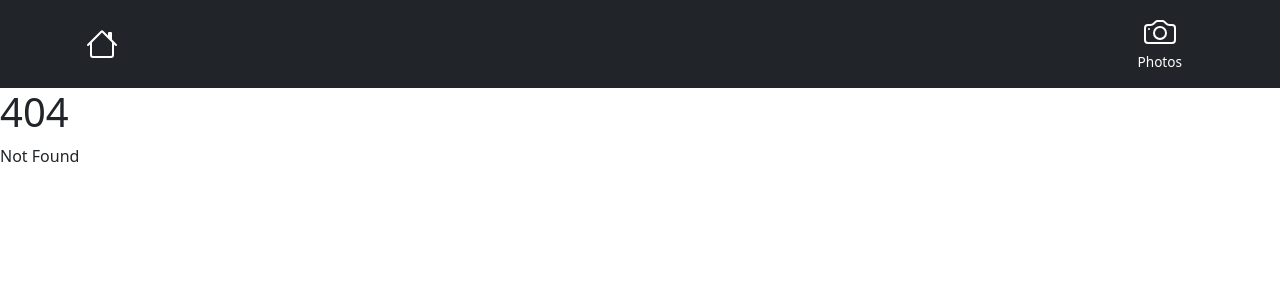
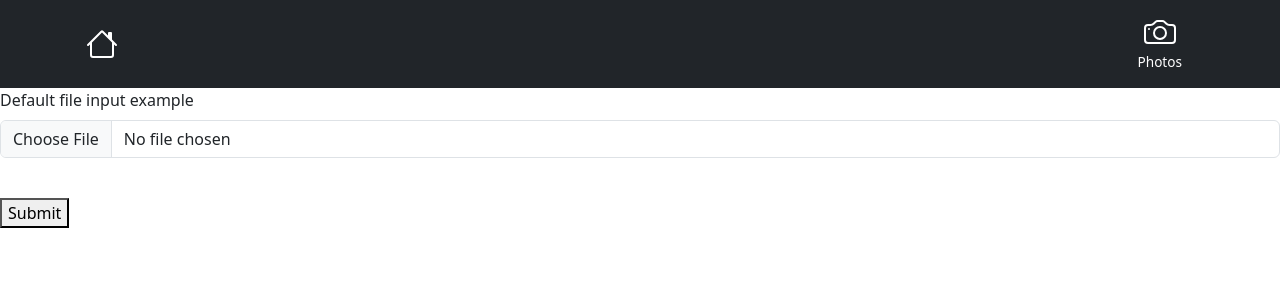
Before and after one commit to henriavo/cuddly-octo, a SvelteKit app: page /upload in a window 1280 px wide. Before the commit this address had no page. Shown: the top 300 px of the page. Built offline with nearby package versions, Linux system fonts and the light colour scheme.

Commit message:
new upload route
server is able to receive and log file. todo: introduce S3 api to upload.

```diff
--- /dev/null
+++ b/src/routes/upload/+page.server.js
@@ -0,0 +1,8 @@
+/** @type {import('./$types').Actions} */
+export const actions = {
+	default: async ({ cookies, request }) => {
+		const data = await request.formData();
+		console.log('new photo uploaded!');
+		console.log(data.get('photofile'));
+	}
+};
--- /dev/null
+++ b/src/routes/upload/+page.svelte
@@ -0,0 +1,11 @@
+<form method="post" enctype="multipart/form-data">
+	<div class="mb-3">
+		<label for="formFile" class="form-label">Default file input example</label>
+		<input name="photofile" class="form-control" type="file" id="formFile" />
+	</div>
+
+	<br />
+	<div>
+		<button>Submit</button>
+	</div>
+</form>
```
